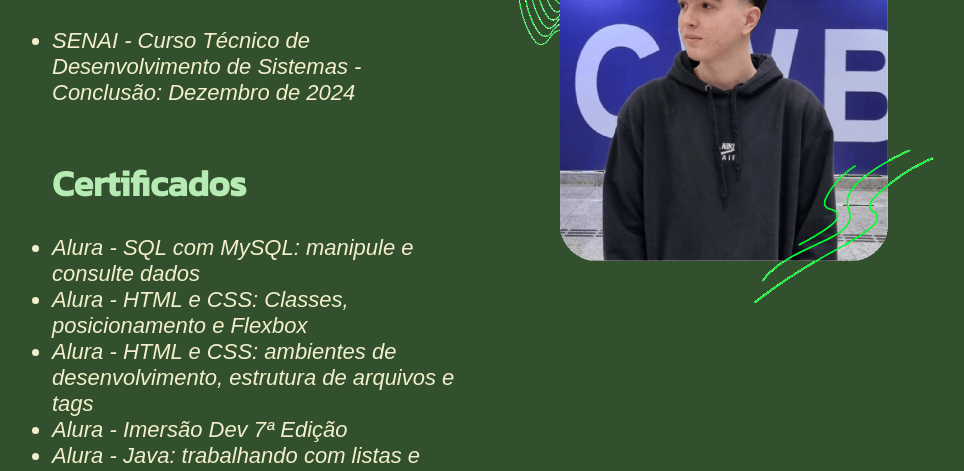
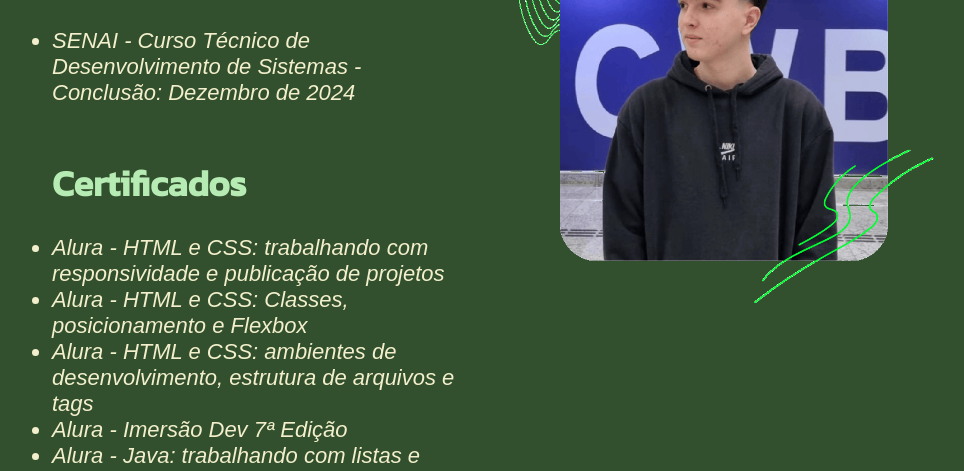
Before and after one commit to gabrieldsantana28/portfolio, a plain HTML site: page curriculum.html in a window 1280 px wide. Shown: the part 615-1086 px from the top of the page, without its empty margins (140-1104 px from the left). Drawn offline with Linux system fonts and the light colour scheme; a web font is replaced by a local one.

Commit message:
Update curriculum.html

```diff
--- a/curriculum.html
+++ b/curriculum.html
@@ -50,7 +50,7 @@
             <div class="apresentacao__conteudo__texto">
                 <p class="apresentacao__conteudo__texto">
                     <ul class="apresentacao__conteudo__texto">
-                        <li>Alura - SQL com MySQL: manipule e consulte dados</li>
+                        <li>Alura - HTML e CSS: trabalhando com responsividade e publicação de projetos</li>
                         <li>Alura - HTML e CSS: Classes, posicionamento e Flexbox</li>
                         <li>Alura - HTML e CSS: ambientes de desenvolvimento, estrutura de arquivos e tags</li>
                         <li>Alura - Imersão Dev 7ª Edição</li>
```
